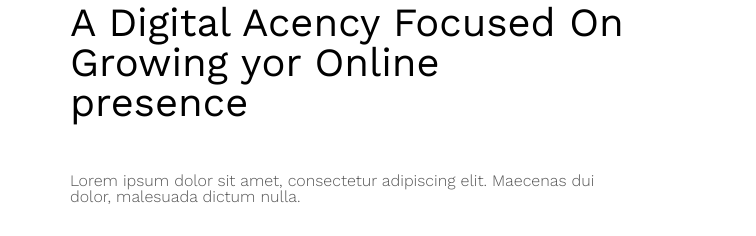
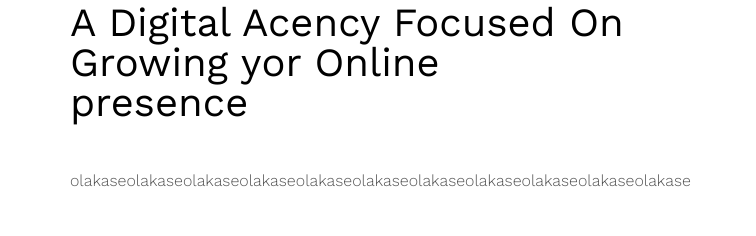
Before and after one commit to lucayuvdev/WebPortfolio1, a plain HTML site: page index.html in a window 1280 px wide. Shown: the part 947-1183 px from the top of the page, 0-756 px from the left. Drawn offline with nearby package versions, Linux system fonts and the light colour scheme.

Commit message:
prueba de commit local olakase

```diff
--- a/index.html
+++ b/index.html
@@ -36,7 +36,7 @@
 		<div class="row">
 			<div class="col span_1_of_2 about-box js--about-box">
 				<h2 class="about-heading">A Digital Acency Focused On Growing yor Online presence</h1>
-				<p class="about-para">	Lorem ipsum dolor sit amet, consectetur adipiscing elit. Maecenas dui dolor, malesuada dictum nulla. </p>
+				<p class="about-para">	olakaseolakaseolakaseolakaseolakaseolakaseolakaseolakaseolakaseolakaseolakase </p>
 				<p class="about-para">	Lorem ipsum dolor sit amet, consectetur adipiscing elit. Maecenas dui dolor, malesuada dictum nulla. </p>
 				<a href="#" class="btn btn-ghost">Read More</a>
 			</div>
```
